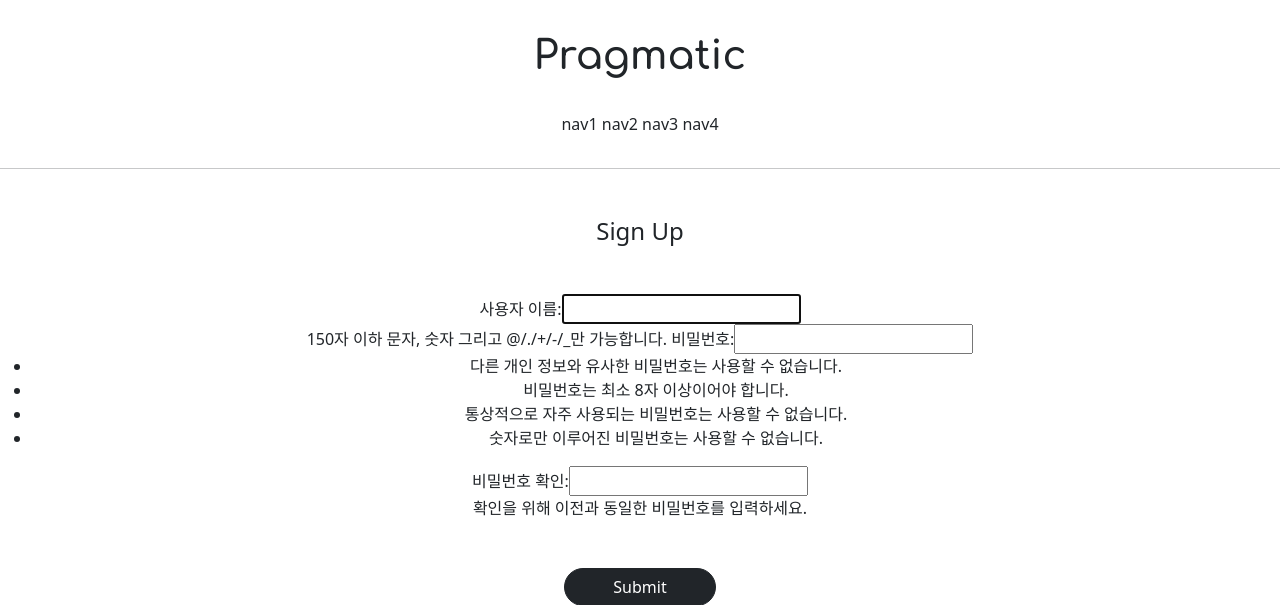
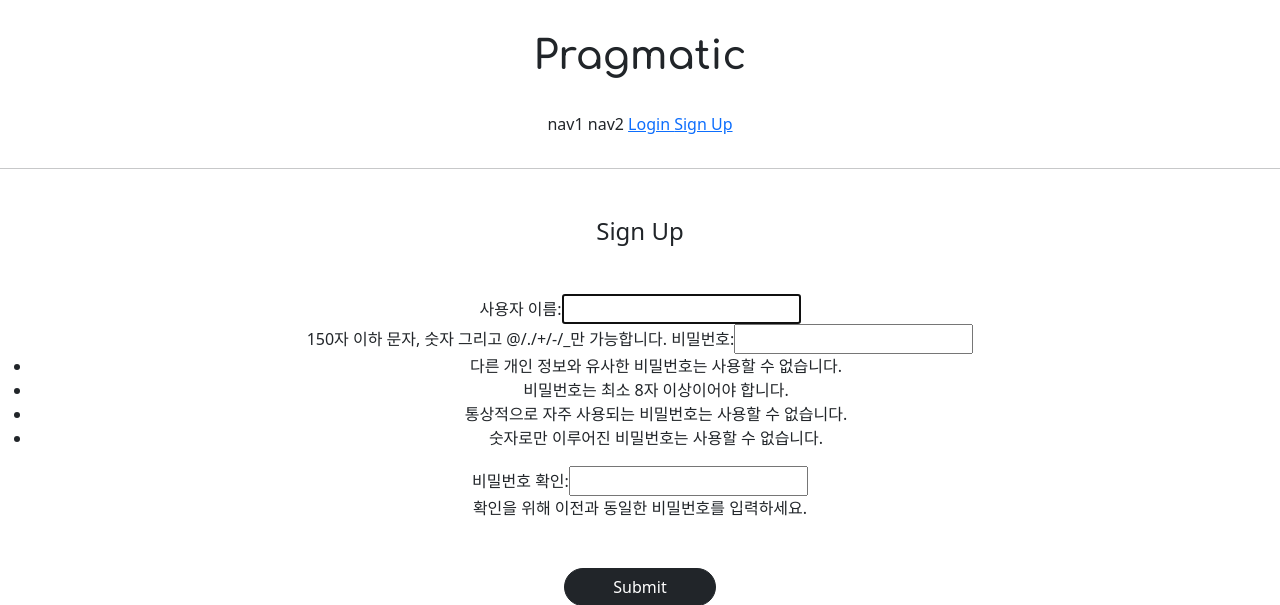
Before and after one commit to wonginx/django_web, a Django app: page /accounts/create/ in a window 1280 px wide. Shown: the top 605 px of the page. Run offline with Django 3.2, Linux system fonts and the light colour scheme; parts of the project's set-up code (start-up, migrations or seed data) failed here and were passed over.

Commit message:
7/14 login, logout 메뉴바

```diff
--- a/templates/header.html
+++ b/templates/header.html
@@ -11,12 +11,28 @@
         <span>
             nav2
         </span>
+
+        {% if not user.is_authenticated %}
+        {# 유저 로그인 여부 확인 코드 / 로그인이 되어 있다면 #}
         <span>
-            nav3
+            <a href="{% url 'accountapp:login' %}" >
+                Login
+            </a>
         </span>
         <span>
-            nav4
+            <a href="{% url 'accountapp:create' %}">
+                Sign Up
+            </a>
         </span>
+
+        {#  로그인 되어 있다면 #}
+        {% else %}
+        <span>
+            <a href = "{% url 'accountapp:logout' %}">
+                Logout
+            </a>
+        </span>
+        {% endif %}
     </div>
 
 </div>
```
